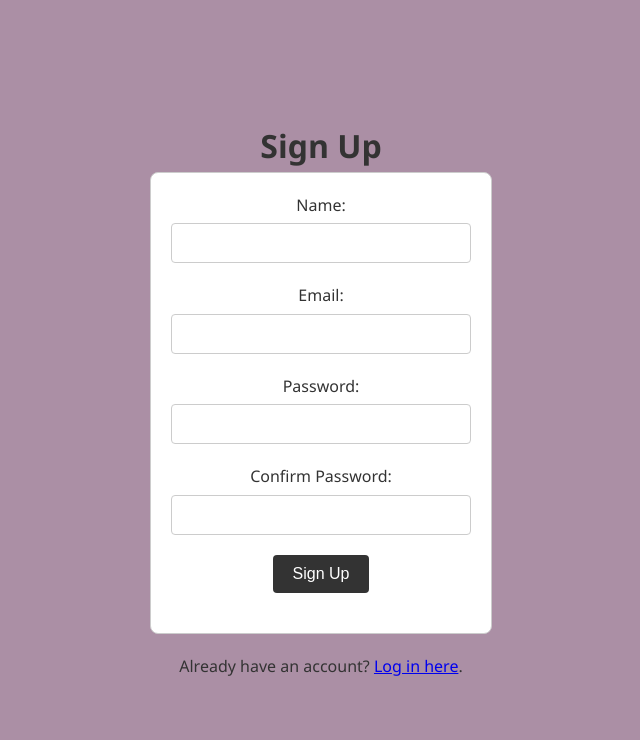
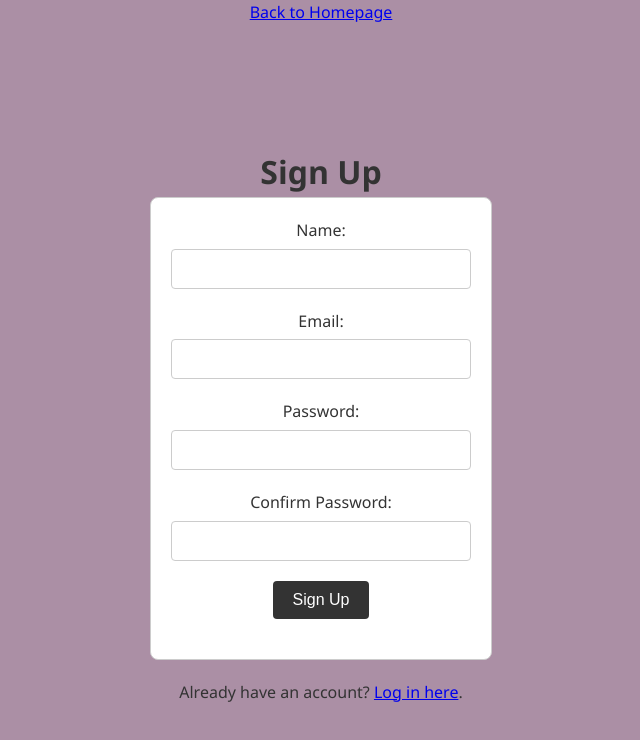
Before and after one commit to ahilynC/SeniorProject-NannyApp, a website: page static/signup.html in a window 1280 px wide. Shown: the whole page, without its empty margins (319-959 px from the left). Drawn offline with Linux system fonts and the light colour scheme.

Commit message:
Update signup.html

```diff
--- a/static/signup.html
+++ b/static/signup.html
@@ -5,6 +5,7 @@
     <meta name="viewport" content="width=device-width, initial-scale=1.0">
     <title>Sign Up - TenderCare Nannies</title>
     <link rel="stylesheet" href="servicesoffered.css">
+    <a href="servicesoffered.html" class="back-button">Back to Homepage</a>
 </head>
 <body>
 
```
